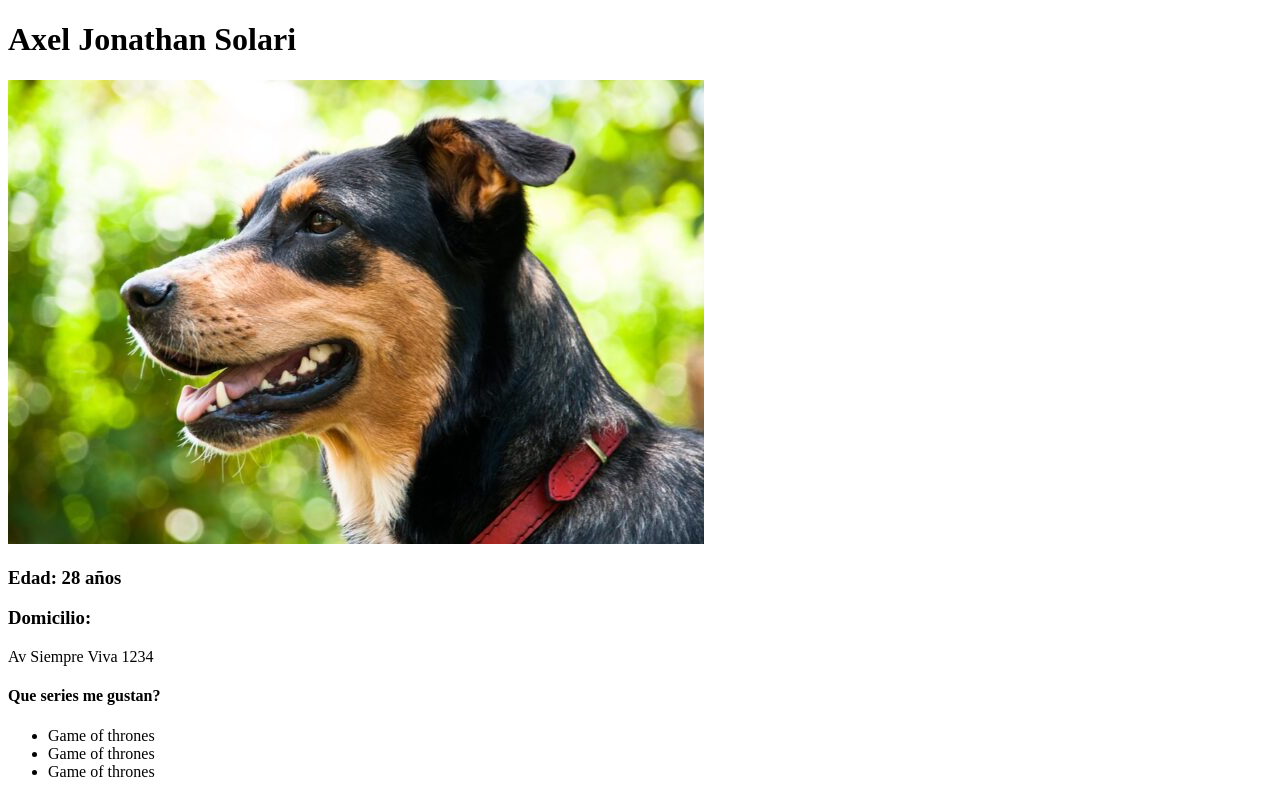
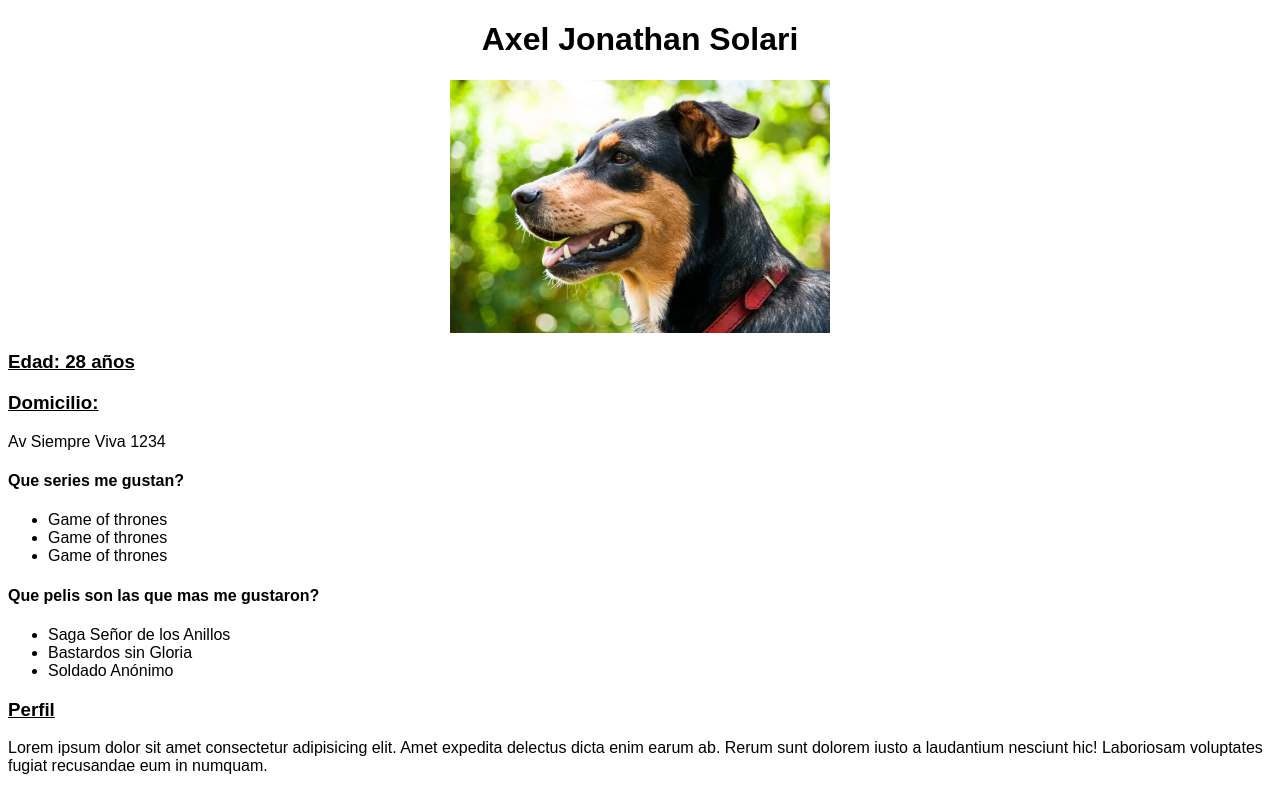
Before and after one commit to AxelSolari/RepositorioCV, a plain HTML site: page index.html in a window 1280 px wide. Shown: the top 788 px of the page. Drawn offline with Linux system fonts and the light colour scheme.

Commit message:
Se le agrego hoja de estilos

```diff
--- a/index.html
+++ b/index.html
@@ -5,11 +5,15 @@
     <meta http-equiv="X-UA-Compatible" content="IE=edge">
     <meta name="viewport" content="width=device-width, initial-scale=1.0">
     <title>CV-UTN</title>
+    <link rel="stylesheet" href="style.css">
 </head>
 <body>
     <h1> Axel Jonathan Solari</h1>
 
-    <img src="perro.jpg" alt="imagen-perro">
+
+    <div class="ph">
+     <img src="perro.jpg" alt="imagen-perro">
+    </div>
 
     <h3>Edad: 28 años</h3>
 
--- /dev/null
+++ b/style.css
@@ -0,0 +1,27 @@
+html {
+    box-sizing: border-box;
+}
+
+*, *:before, *:after {
+    box-sizing: inherit;
+  }
+
+body {
+    font-family: sans-serif;
+}
+
+h1 {
+    text-align: center;
+}
+
+.ph {
+    display: flex;
+    justify-content: center;
+}
+img {
+    width: 30%;
+}
+
+h3 {
+    text-decoration: underline;
+}
```
